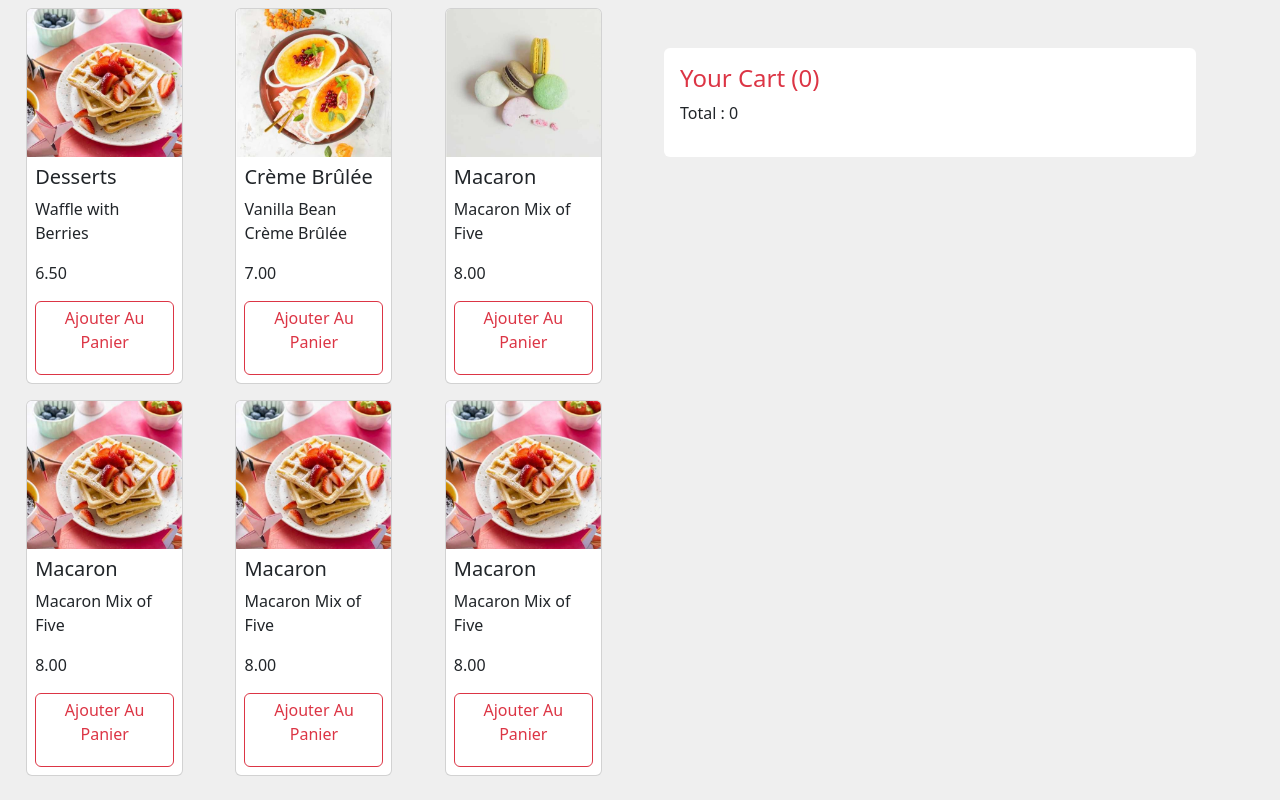
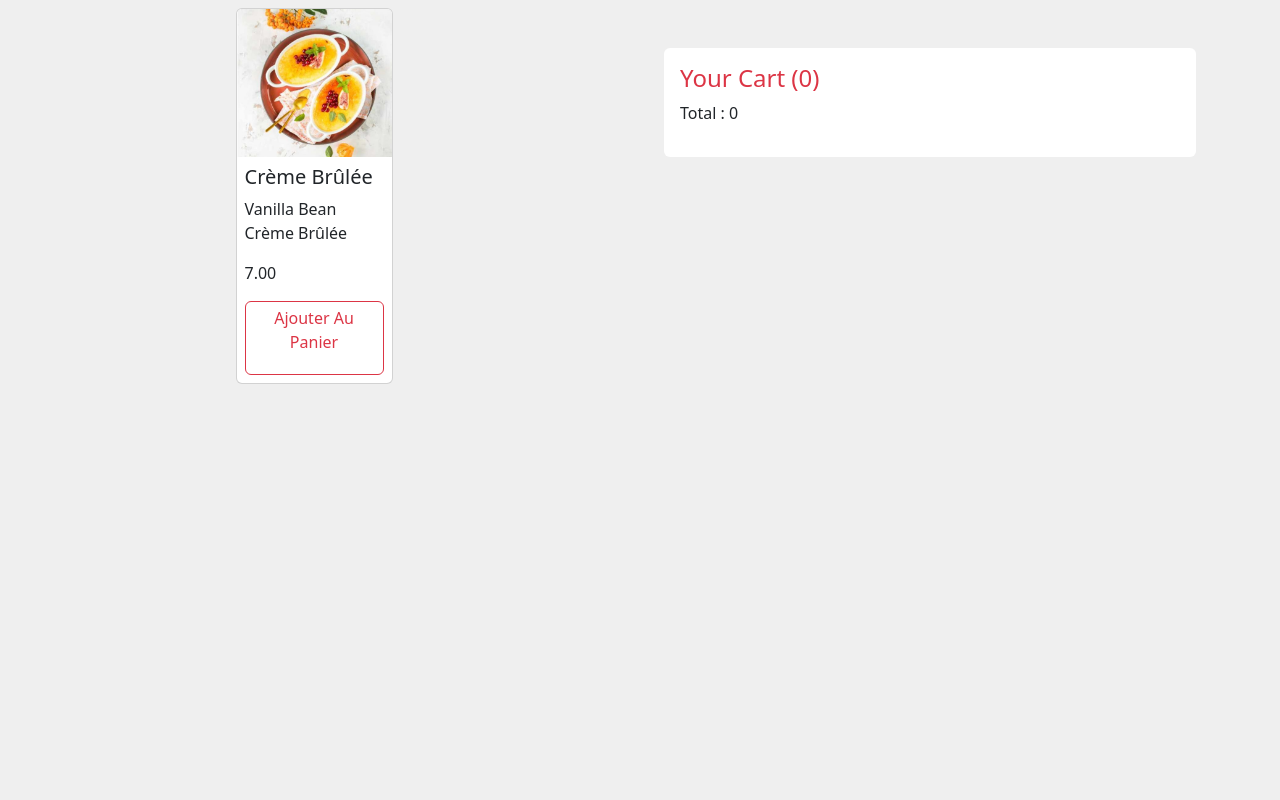
Before and after one commit to asmae-harbach/product-list-with-cart, a plain HTML site: page product-list-with-cart-main/index.html in a window 1280 px wide. Drawn offline with nearby package versions, Linux system fonts and the light colour scheme.

Commit message:
'product-list-with-cart'

```diff
--- a/product-list-with-cart-main/index.html
+++ b/product-list-with-cart-main/index.html
@@ -25,22 +25,7 @@
 <body style="background-color: rgb(239, 239, 239)">
   <div class="container-fluid d-md-flex">
     <div class="products row flex justify-content-around col-md-6">
-      <div class="card p-0 col-3 m-2">
-        <img class="card-img-top" src="assets/images/image-waffle-desktop.jpg" alt="">
-        <div class="card-body p-2">
-          <h5 class="card-title">Desserts</h5>
-          <p class="card-text">Waffle with Berries</p>
-          <p class="price">6.50</p>
-          <button class="ajouteraupanier btn btn-outline-danger p-1 d-flex justify-content-around align-items-center">
-            <p class="ajout" >Ajouter Au Panier</p>
-            <i class="btn-quantity fas fa-plus-circle" style="display: none;"></i>
-                  <span class="quantity" style="display: none;">0</span>
-            <i class="btn-quantity fas fa-minus-circle" style="display: none;"></i>
-          </button>
 
-
-        </div>
-      </div>
       <div class="card p-0 col-3 m-2">
         <img class="card-img-top" src="assets/images/image-creme-brulee-desktop.jpg" alt="">
         <div class="card-body p-2">
@@ -56,66 +41,11 @@
         </div>
 
       </div>
-      <div class="card p-0 col-3 m-2">
-        <img class="card-img-top" src="assets/images/image-macaron-desktop.jpg" alt="">
-        <div class="card-body p-2">
-          <h5 class="card-title">Macaron</h5>
-          <p class="card-text">Macaron Mix of Five</p>
-          <p class="price">8.00</p>
-          <button class="ajouteraupanier btn btn-outline-danger p-1 d-flex justify-content-around align-items-center">
-            <p class="ajout">Ajouter Au Panier</p>
-            <i class="btn-quantity fas fa-plus-circle" style="display: none;"></i>
-                  <span class="quantity" style="display: none;">0</span>
-            <i class="btn-quantity fas fa-minus-circle" style="display: none;"></i>
-          </button>
-        </div>
 
-      </div>
-      <div class="card p-0 col-3 m-2">
-        <img class="card-img-top" src="assets/images/image-waffle-desktop.jpg" alt="">
-        <div class="card-body p-2">
-          <h5 class="card-title">Macaron</h5>
-          <p class="card-text">Macaron Mix of Five</p>
-          <p class="price">8.00</p>
-          <button class="ajouteraupanier btn btn-outline-danger p-1 d-flex justify-content-around align-items-center">
-            <p class="ajout">Ajouter Au Panier</p>
-            <i class="btn-quantity fas fa-plus-circle" style="display: none;"></i>
-                  <span class="quantity" style="display: none;">0</span>
-            <i class="btn-quantity fas fa-minus-circle" style="display: none;"></i>
-          </button>
-        </div>
 
-      </div>
-      <div class="card p-0 col-3 m-2">
-        <img class="card-img-top" src="assets/images/image-waffle-desktop.jpg" alt="">
-        <div class="card-body p-2">
-          <h5 class="card-title">Macaron</h5>
-          <p class="card-text">Macaron Mix of Five</p>
-          <p class="price">8.00</p>
-          <button class="ajouteraupanier btn btn-outline-danger p-1 d-flex justify-content-around align-items-center">
-            <p class="ajout">Ajouter Au Panier</p>
-            <i class="btn-quantity fas fa-plus-circle" style="display: none;"></i>
-                  <span class="quantity" style="display: none;">0</span>
-            <i class="btn-quantity fas fa-minus-circle" style="display: none;"></i>
-          </button>
-        </div>
 
-      </div>
-      <div class="card p-0 col-3 m-2">
-        <img class="card-img-top" src="assets/images/image-waffle-desktop.jpg" alt="">
-        <div class="card-body p-2">
-          <h5 class="card-title">Macaron</h5>
-          <p class="card-text">Macaron Mix of Five</p>
-          <p class="price">8.00</p>
-          <button class="ajouteraupanier btn btn-outline-danger p-1 d-flex justify-content-around align-items-center">
-            <p class="ajout">Ajouter Au Panier</p>
-            <i class="btn-quantity fas fa-plus-circle" style="display: none;"></i>
-                  <span class="quantity" style="display: none;">0</span>
-            <i class="btn-quantity fas fa-minus-circle" style="display: none;"></i>
-          </button>
-        </div>
 
-      </div>
+
     </div>
     <div class="cart col-md-6 p-5">
       <div class="bg-white rounded p-3">
```
